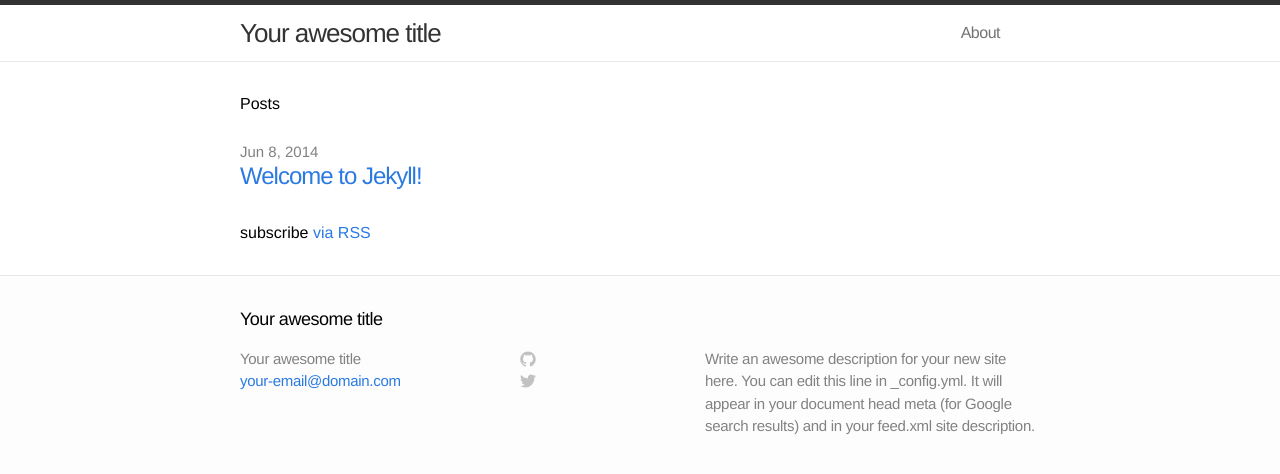
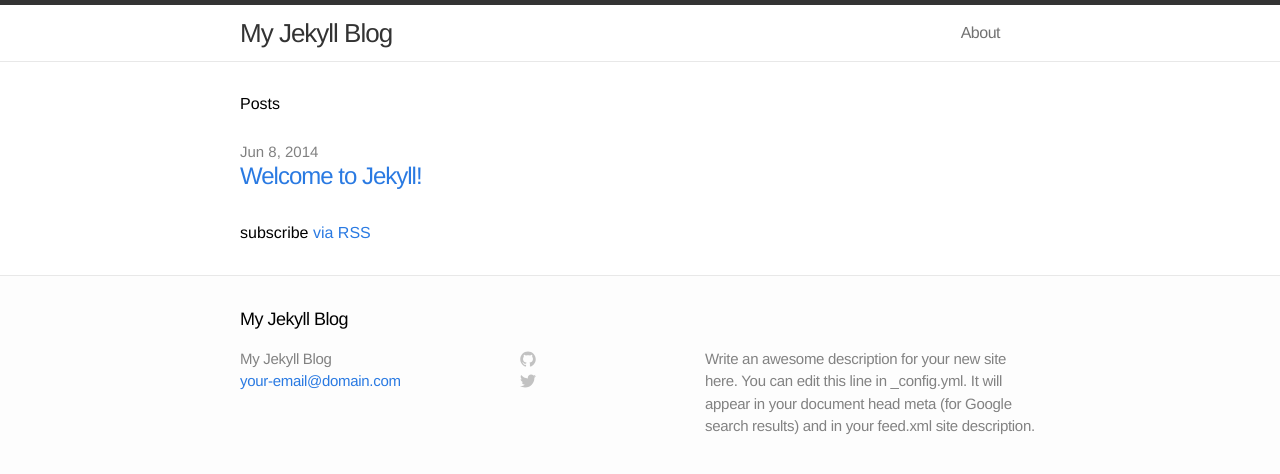
Before and after one commit to takezoe/blog, a Jekyll site: the page built from index.html, in a window 1280 px wide. Shown: the top 474 px of the page. Built offline with Jekyll 4.4.1, drawn with Linux system fonts in a browser that asks for light colours.

Commit message:
Fix site title and url

```diff
--- a/_config.yml
+++ b/_config.yml
@@ -1,9 +1,9 @@
 # Site settings
-title: Your awesome title
+title: My Jekyll Blog
 email: your-email@domain.com
 description: "Write an awesome description for your new site here. You can edit this line in _config.yml. It will appear in your document head meta (for Google search results) and in your feed.xml site description."
 baseurl: "http://takezoe.github.io/blog"
-url: "http://yourdomain.com"
+url: "http://takezoe.github.io/blog"
 
 # Build settings
 markdown: kramdown
```
